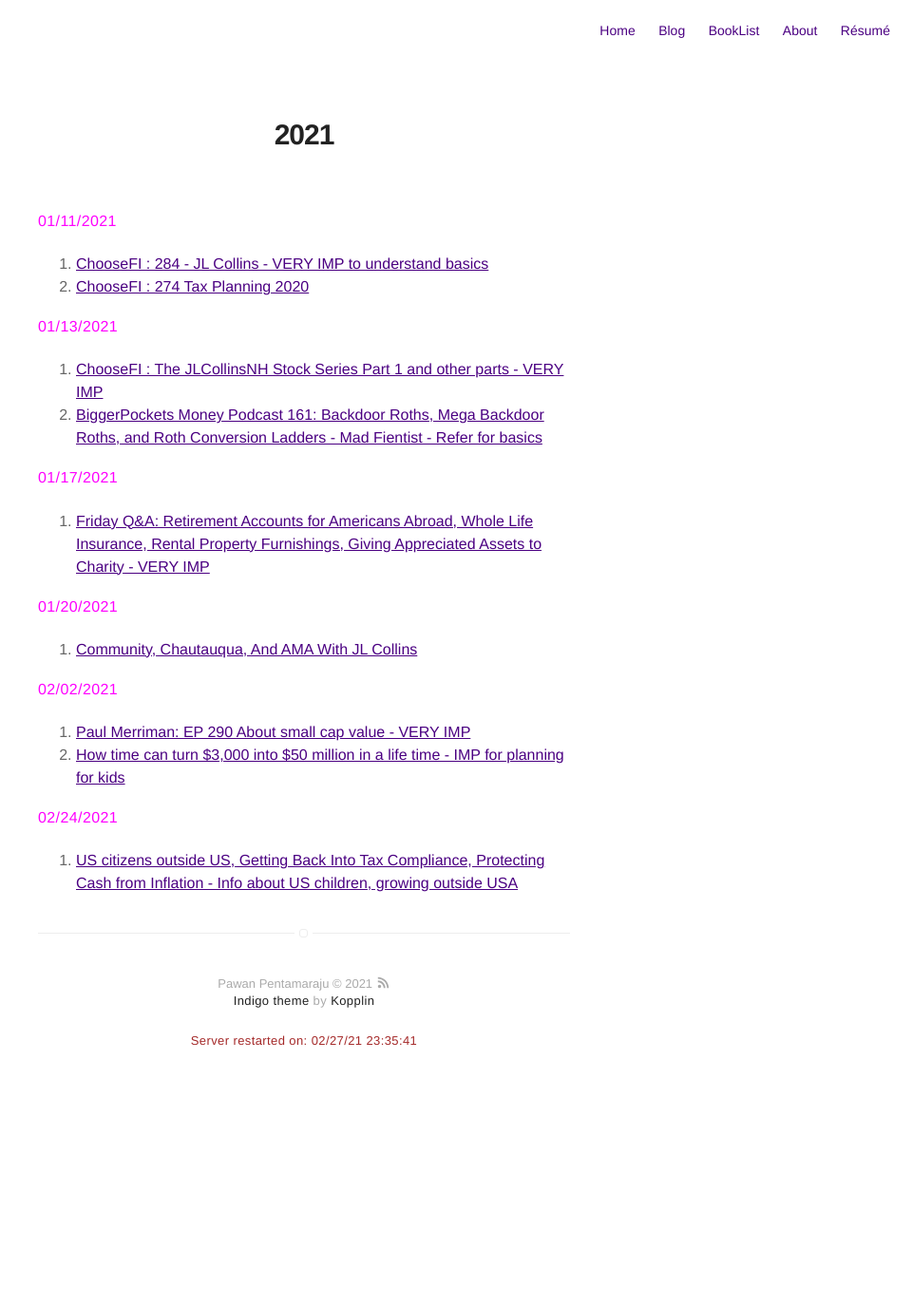
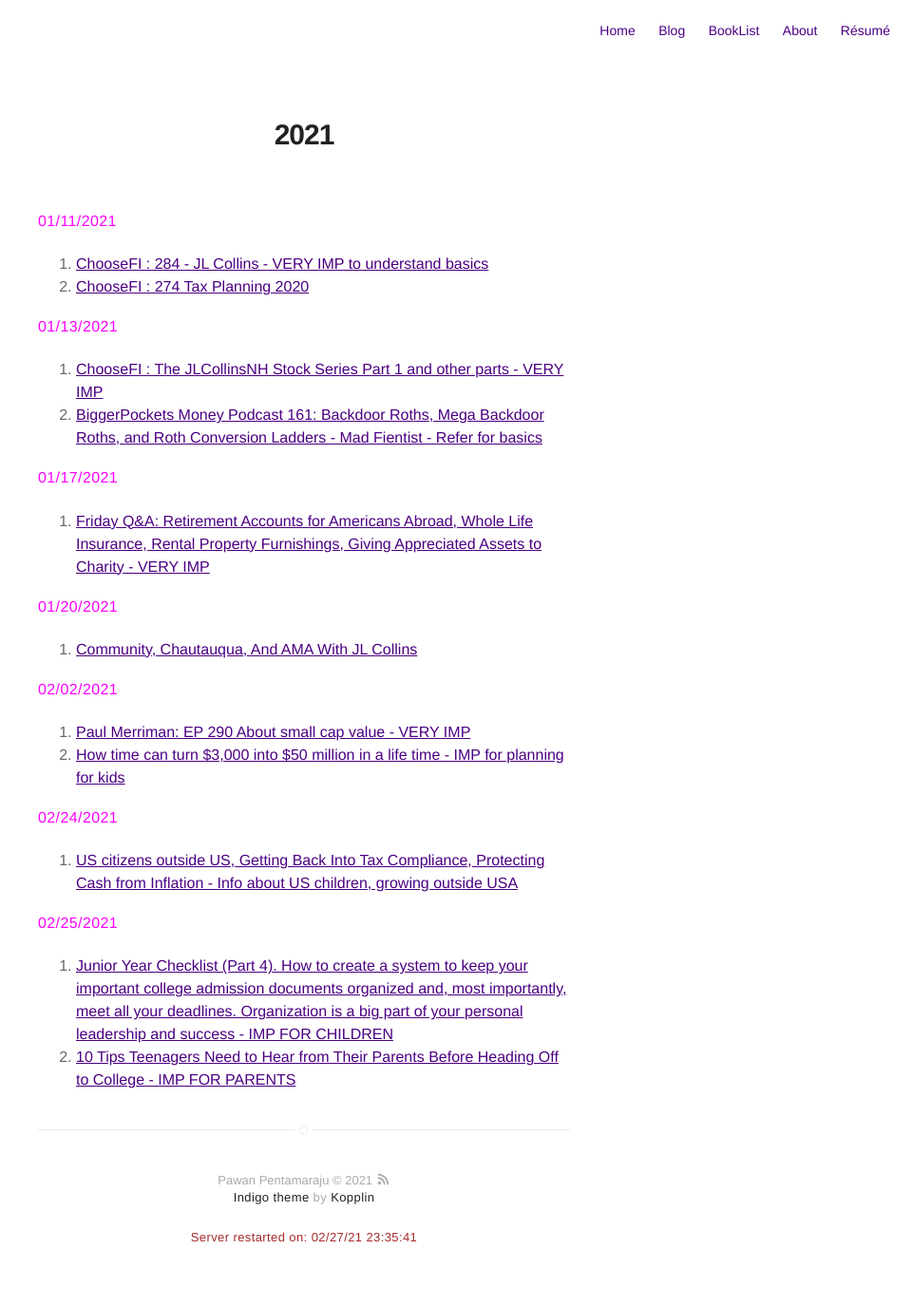
Before and after one commit to pawanpe/pawanpe.github.io, a Jekyll site: the page built from booklist/2021/articlesandvideos.markdown, in a window 1280 px wide. Shown: the whole page at 95% size, without its empty margins (320-1280 px from the left). Built offline with Jekyll 4.4.1, drawn with Linux system fonts in a browser that asks for light colours; before the commit the page ends 1167 px from its top, so only the background shows below that.

Commit message:
Update for 2/25/2021 podcast list

```diff
--- a/booklist/2021/articlesandvideos.markdown
+++ b/booklist/2021/articlesandvideos.markdown
@@ -32,3 +32,8 @@ layout: page
 <b style="color: magenta">02/24/2021</b>
 
 1. [US citizens outside US, Getting Back Into Tax Compliance, Protecting Cash from Inflation - Info about US children, growing outside USA](https://radicalpersonalfinance.libsyn.com/friday-qa-government-job-or-private-sector-getting-back-into-tax-compliance-protecting-cash-from-inflation-camper-or-hotel-traveling-while-on-maternity-leave-etc)
+
+<b style="color: magenta">02/25/2021</b>
+
+1. [Junior Year Checklist (Part 4). How to create a system to keep your important college admission documents organized and, most importantly, meet all your deadlines. Organization is a big part of your personal leadership and success - IMP FOR CHILDREN](https://podcasts.google.com/feed/aHR0cHM6Ly9mZWVkcy5idXp6c3Byb3V0LmNvbS8xMTgyNzQzLnJzcw/episode/QnV6enNwcm91dC03OTc1MDMz?sa=X&ved=0CAUQkfYCahcKEwiQzZOAgYbvAhUAAAAAHQAAAAAQAQ)
+2. [10 Tips Teenagers Need to Hear from Their Parents Before Heading Off to College - IMP FOR PARENTS](https://podcasts.google.com/feed/aHR0cHM6Ly9mZWVkcy5idXp6c3Byb3V0LmNvbS8xMTgyNzQzLnJzcw/episode/QnV6enNwcm91dC03ODQwMDA5?sa=X&ved=0CAUQkfYCahcKEwiQzZOAgYbvAhUAAAAAHQAAAAAQAQ)
```
